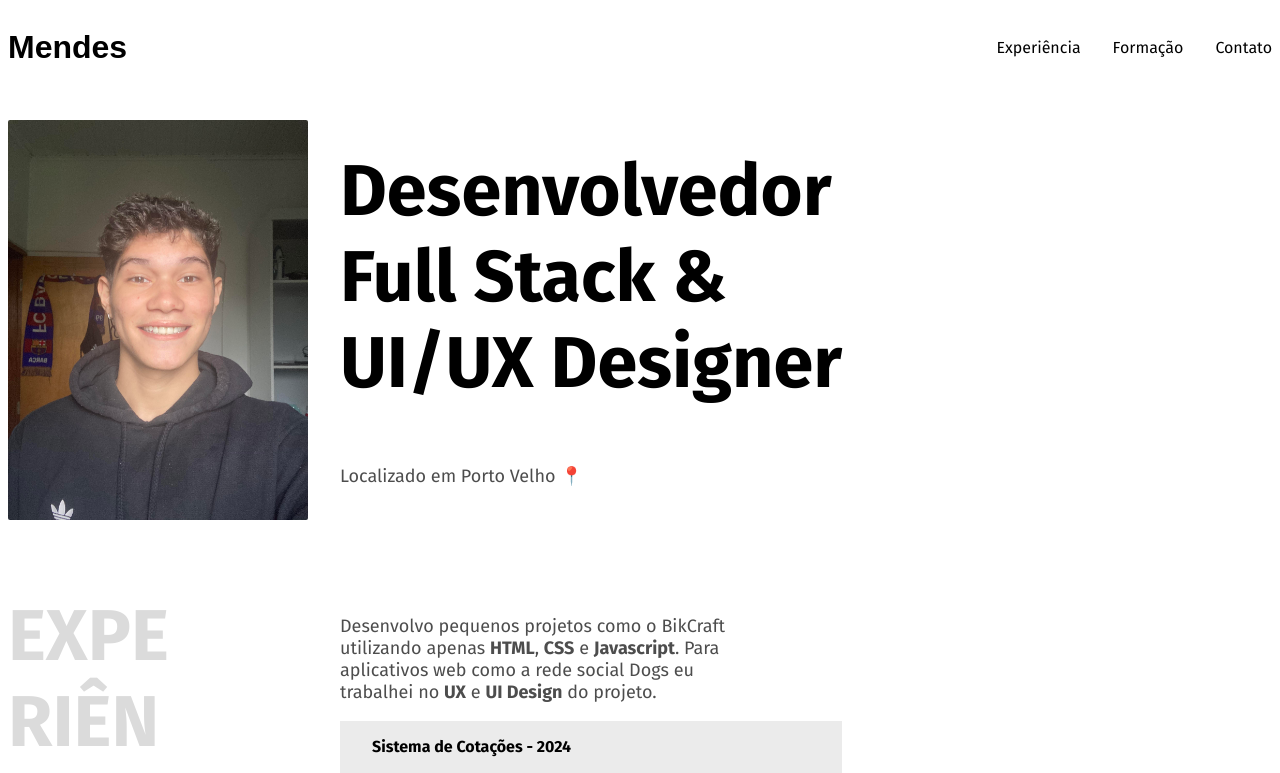
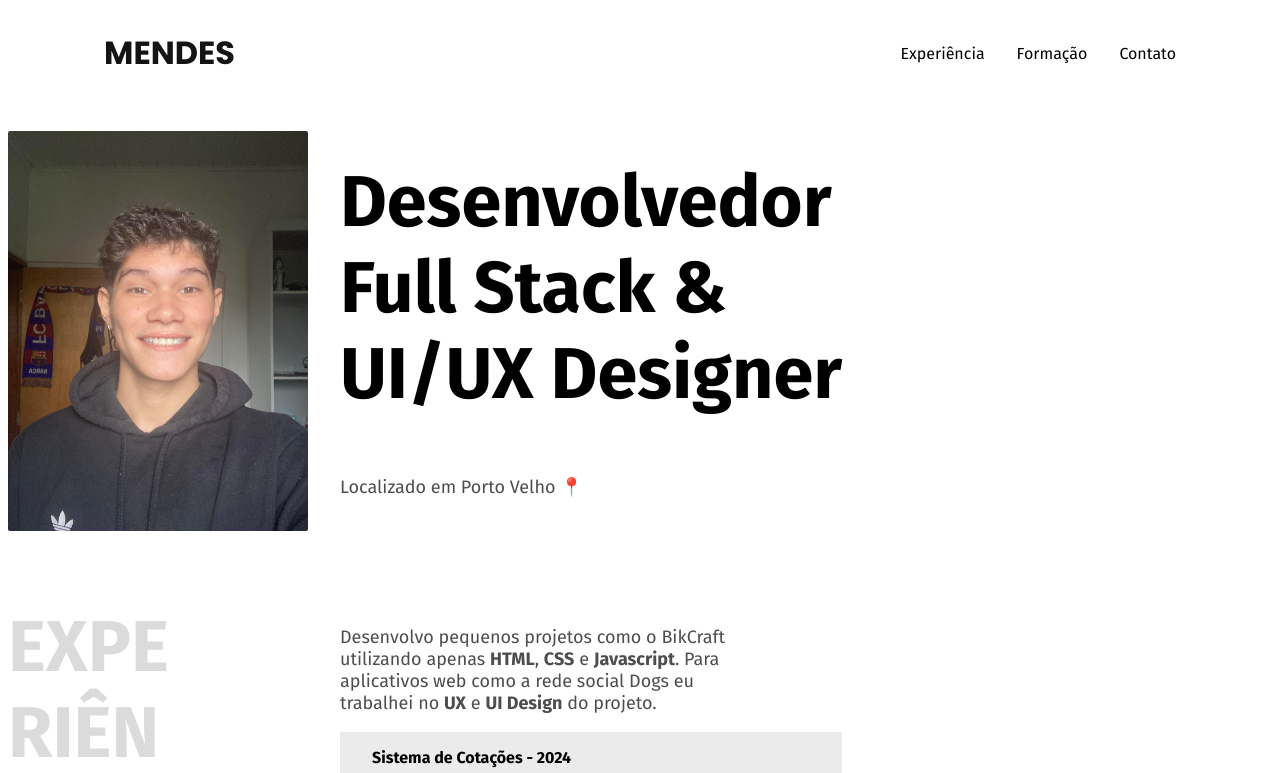
Before and after one commit to GustavoRMendes/figma-portifolio, a Next.js app: page / in a window 1280 px wide. Shown: the top 773 px of the page. Built offline with nearby package versions, Linux system fonts and the light colour scheme.

Commit message:
align header

```diff
--- a/src/app/globals.css
+++ b/src/app/globals.css
@@ -6,14 +6,17 @@
   display: flex;
   gap: 2rem;
   align-items: center;
+  margin-right: 6rem;
 }
 .logo-home {
   font-family: Arial, Helvetica, sans-serif;
   font-weight: bold;
 }
 .link-logo-home {
-  color: #000000;
+  color: #141414;
   text-decoration: none;
+  margin: 2rem 0 1rem 6rem;
+  font-family: var(--font-poppins);
 }
 .link-home {
   color: #000000;
@@ -53,7 +56,7 @@
   font-size: 12px;
 }
 
-.footer-home{
+.footer-home {
   background-color: #141414;
   width: 100vw;
   height: 100vh;
@@ -64,10 +67,10 @@
   gap: 10rem;
 }
 
-.footer-title{
+.footer-title {
   font-size: 5rem;
 }
-.footer-description{
+.footer-description {
   color: #949494;
   margin-top: 5rem;
 }
--- a/src/app/layout.tsx
+++ b/src/app/layout.tsx
@@ -1,6 +1,6 @@
 import type { Metadata } from "next";
 import "./globals.css";
-import { fontFiraSans } from "@/font";
+import { fontFiraSans, poppins } from "@/font";
 
 export const metadata: Metadata = {
   title: "GM",
@@ -14,7 +14,7 @@ export default function RootLayout({
 }>) {
   return (
     <html lang="pt-BR">
-      <body className={`${fontFiraSans.variable} ${fontFiraSans.className}`}>{children}</body>
+      <body className={`${fontFiraSans.variable} ${fontFiraSans.className} ${poppins.variable}`}>{children}</body>
     </html>
   );
 }
--- a/src/app/page.tsx
+++ b/src/app/page.tsx
@@ -7,7 +7,7 @@ export default function Home () {
       <header className='header-home'>
         <div>
           <h1 className='logo-home'>
-            <Link href='/' className='link-logo-home'>Mendes</Link>
+            <Link href='/' className='link-logo-home'>MENDES</Link>
           </h1>
         </div>
         <nav className='navbar-home'>
--- a/src/font.ts
+++ b/src/font.ts
@@ -1,4 +1,4 @@
-import { Fira_Sans } from 'next/font/google'
+import { Fira_Sans, Poppins } from 'next/font/google'
 
 
 export const fontFiraSans = Fira_Sans({
@@ -8,3 +8,10 @@ export const fontFiraSans = Fira_Sans({
   display:'swap',
   style:'normal',
 })
+export const poppins = Poppins({
+  weight: ['400','700'],
+  variable: '--font-poppins',
+  subsets: ['latin'],
+  display:'swap',
+  style:'normal',
+})
```
